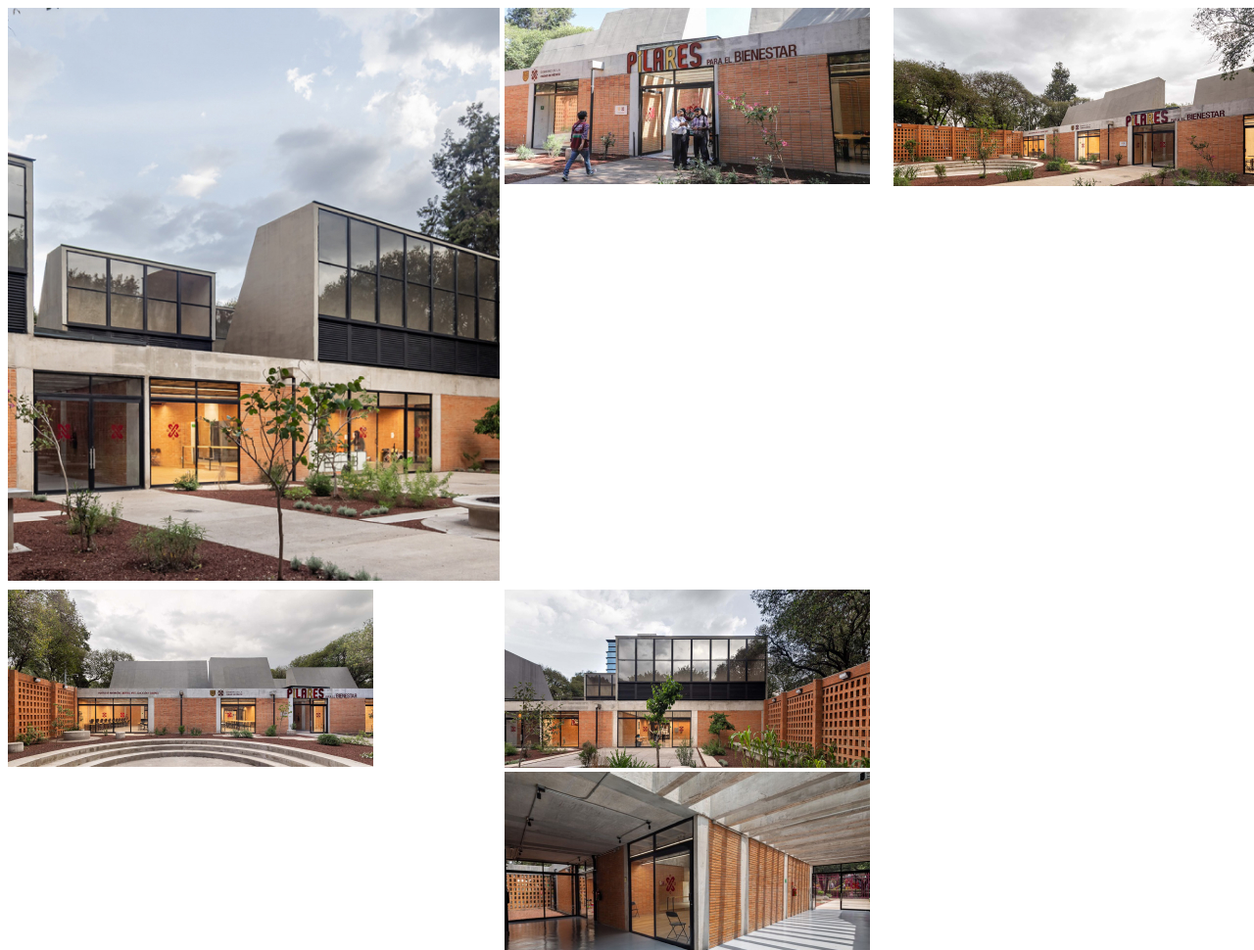
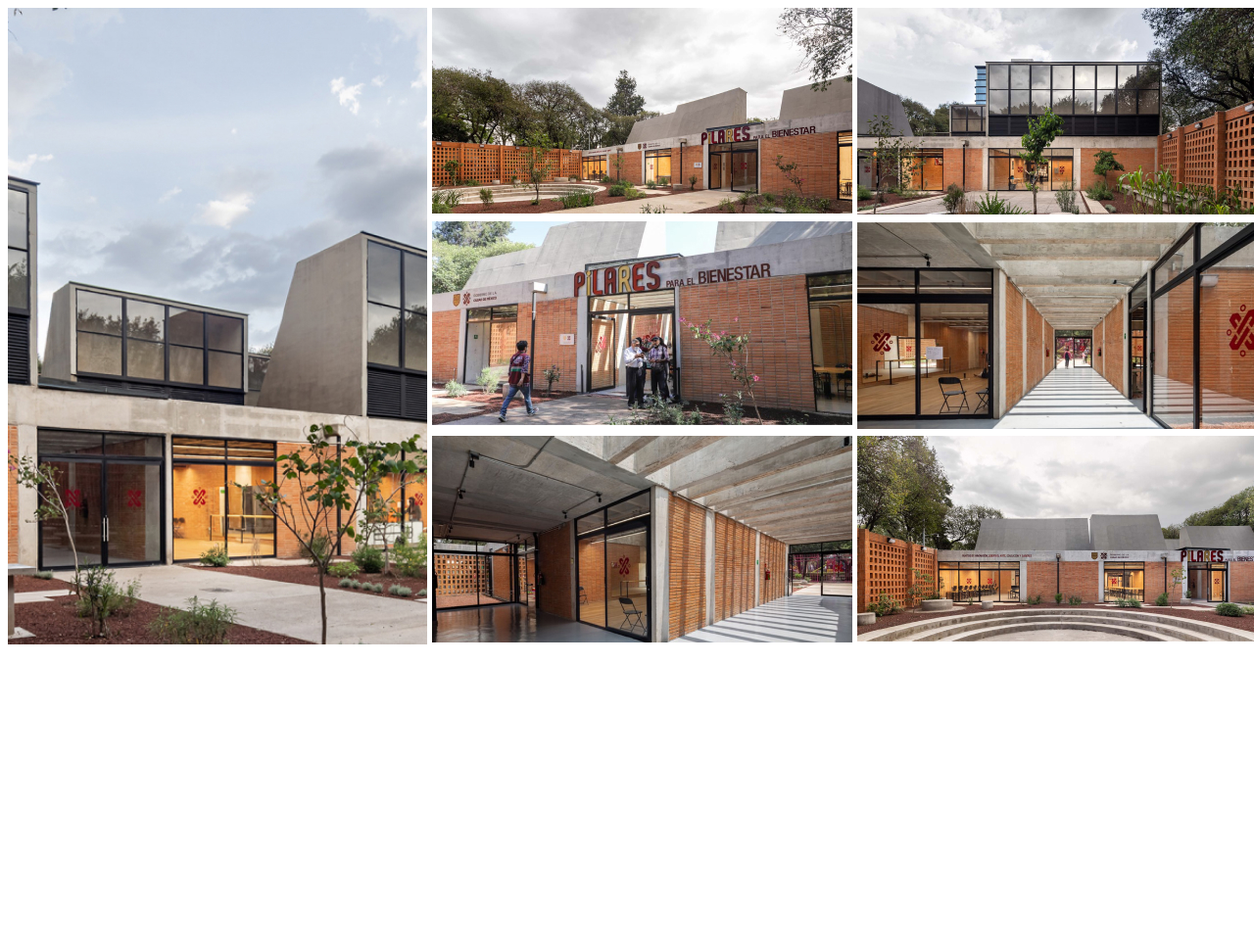
Before and after one commit to Eerie14/Myfirstrepo, a plain HTML site: page galeria.html in a window 1280 px wide. Shown: the top 970 px of the page at 98% size. After the commit the page ends 808 px from the top, so only its background shows below. Drawn offline with Linux system fonts and the light colour scheme.

Commit message:
acomodo correcto

```diff
--- a/galeria.css
+++ b/galeria.css
@@ -1,51 +1,24 @@
 #grid-galeria{
-    position: relative;
     display: grid;
-    grid-template-columns: repeat(3,1fr);
-    grid-template-rows: 1fr 1fr 1fr;
+    grid-template-columns: repeat(3, 1fr);
+    grid-template-rows: repeat (3, 1fr);
     width: 1295px;
-    height: 605px;
+    height: 650px;
     gap: 5px;
 }
-#img1 {
-    position: relative;
+.img-v {
     grid-column: 1/2;
     grid-row: 1/4;
+    overflow:hidden;
 }
-#img2{
-    position: relative;
-    grid-column:
-    grid-row:
-}
-.img3{
-    grid-column:
-    grid-row:
-}
-#img4{
-    position: relative;
-    grid-column: 3/4;
-    grid-row: 3/4;
-}
-.img5{
-    grid-column:
-    grid-row:
-}
-.img6{
-    grid-column:
-    grid-row:
-}
-.img7{
-    grid-column:
-    grid-row:
-}
-#imagenes{
-    position: relative;
+.img{
+    position:relative;
+    overflow: hidden;
 }
 #degradado{
     position: absolute;
     opacity: 0%;
     z-index: 1 ;
-    display: opacity;
     height: 100%;
     width: 100%;
 }
--- a/galeria.html
+++ b/galeria.html
@@ -7,44 +7,54 @@
     <link rel="stylesheet" href="galeria.css">
 </head>
 <body>
+    <div id="main-container">
+        <div id="tittle-page">
+
+        </div>
+    </div>
     <div id="grid-galeria">
-        <div id="imagenes">
+        <div id="img1" class="img-v">
             <div id="degradado"></div>
             <picture id="img1" class="pic1">
-                <img src="assets/entrada.jpg">
+                <img src="assets/Component 5.jpg">
             </picture>
         </div>
-        <div id="imagenes">
+        <div id="img2" class="img">
             <div id="degradado"></div>
             <picture id="img2" class="pic2">
-                <img src="assets/entrada1.jpg">
+                <img src="assets/Component 6.jpg">
             </picture>
         </div>
-        <div id="imagenes">
+        <div id="img3" class="img">
             <div id="degradado"></div>
             <picture id="img3" class="pic3">
-                <img src="assets/image 10.jpg">
+                <img src="assets/Component 7.jpg">
             </picture>
         </div>
-        <div id="imagenes">
+        <div id="img4" class="img">
             <div id="degradado"></div>
             <picture id="img4" class="pic4">
-                <img src="assets/image 11.jpg">
+                <img src="assets/Component 8.jpg">
             </picture>
         </div>
-        <div id="imagenes"
+        <div id="img5" class="img">
+            <div id="degradado"></div>
             <picture id="img5" class="pic5">
-            <img src="assets/image 12.jpg">
+                <img src="assets/Component 9.jpg">
             </picture>
+        </div>
+        <div id="img6" class="img">
+            <div id="degradado"></div>
             <picture id="img6" class="pic6">
-            <img src="assets/image 14.jpg">
+                <img src="assets/Component 10.jpg">
             </picture>
+        </div>
+        <div id="img7" class="img">
+            <div id="degradado"></div>
             <picture id="img7" class="pic7">
-            <img src="assets/image 15.jpg">
+                <img src="assets/Component 11.jpg">
             </picture>
-        <picture id="img8">
-            <img scr="">
-        </picture>
+        </div>
     </div>
 </body>
 </html>
```
Also changed, not shown: assets/Component 10.jpg (added), assets/Component 11.jpg (added), assets/Component 5.jpg (added), assets/Component 6.jpg (added), assets/Component 7.jpg (added), assets/Component 8.jpg (added), assets/Component 9.jpg (added), assets/image 10.jpg (deleted), assets/image 11.jpg (deleted), assets/image 12.jpg (deleted), assets/image 14.jpg (deleted), assets/image 15.jpg (deleted), assets/image 2.png (deleted), assets/image 3(1).png (deleted). Lines whose indentation alone changed are shown as unchanged.
